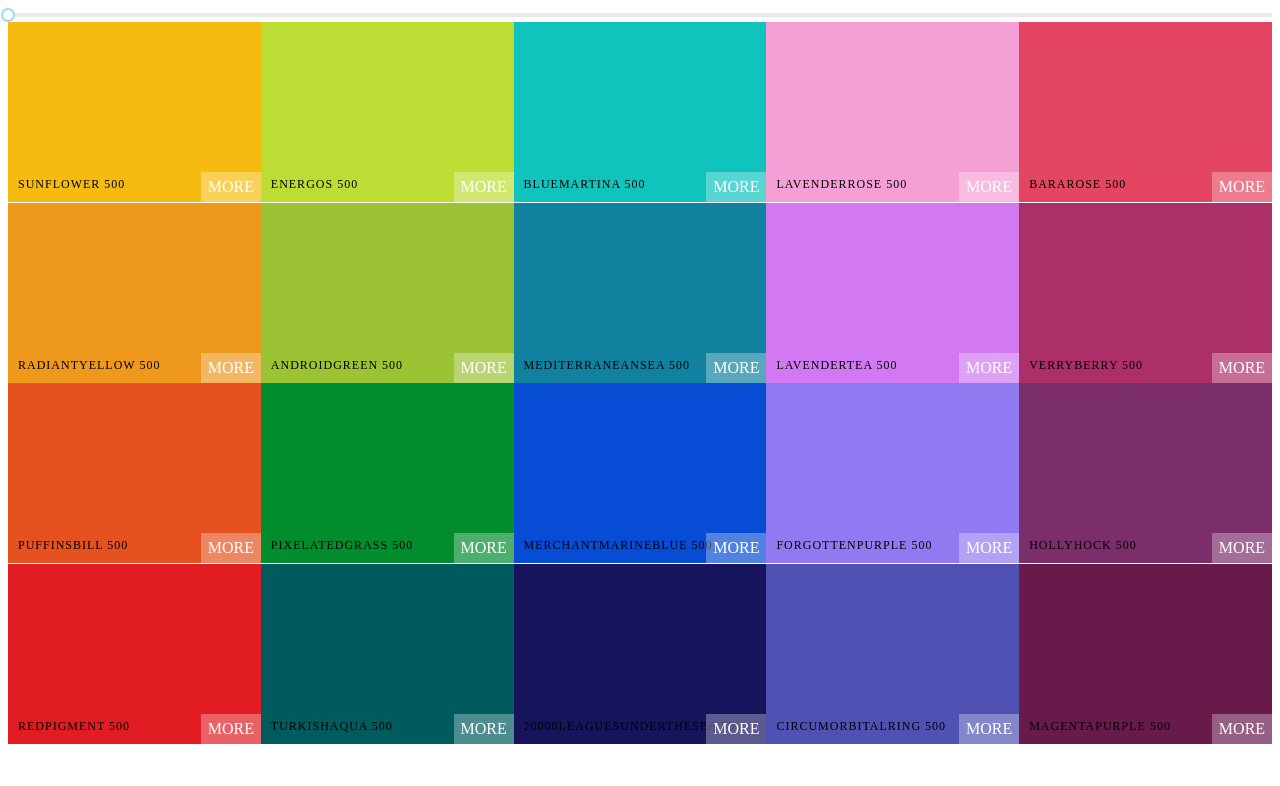
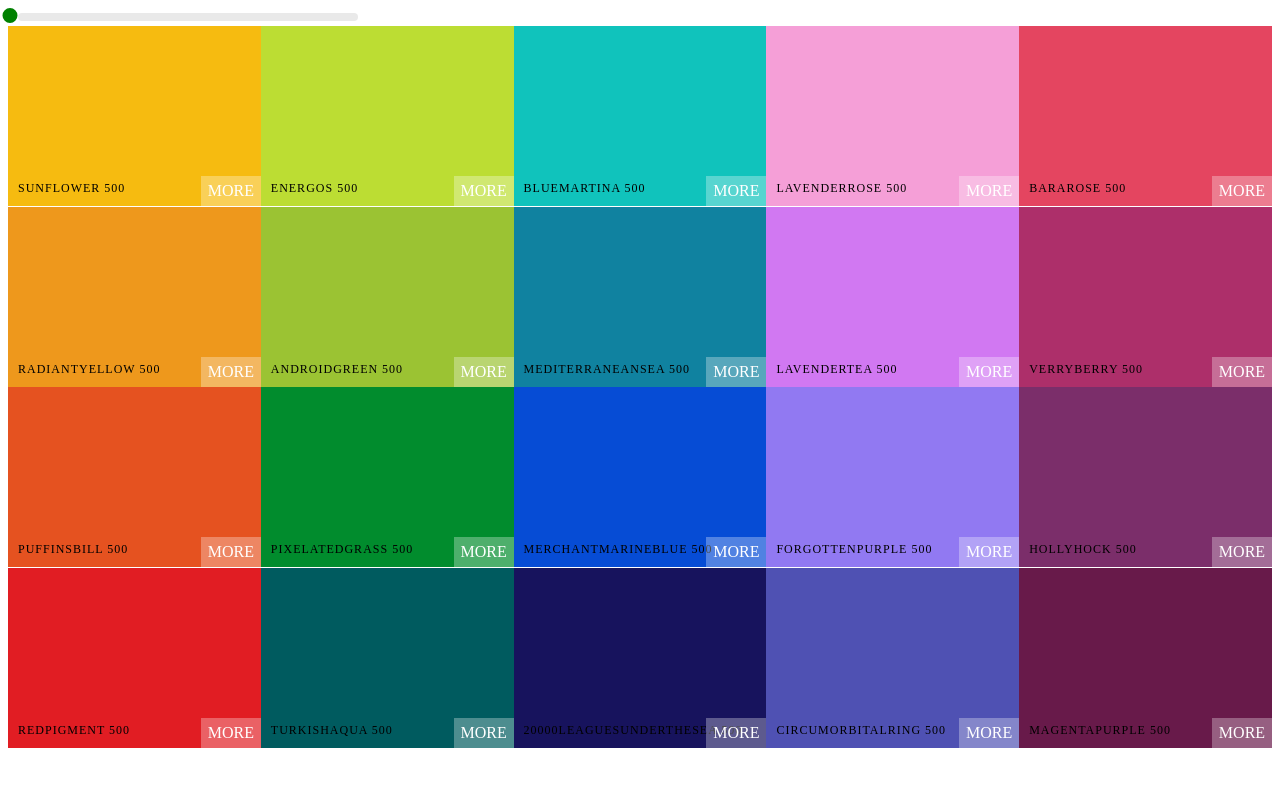
Before and after one commit to aakash-garg10/colorpicker, a React (Create React App) app: page / in a window 1280 px wide. Shown: the top 786 px of the page. Built offline with nearby package versions, Linux system fonts and the light colour scheme.

Commit message:
styled slider

```diff
--- a/src/Pallete.css
+++ b/src/Pallete.css
@@ -4,3 +4,26 @@
 .Pallete-colors {
   height: 90%;
 }
+.slider{
+ width: 340px;
+ margin: 0 10px;
+ display: inline-block;
+}
+.rc-slider-track{
+  background-color: transparent;
+}
+.rc-slider-rail{
+  height: 8px;
+}
+.rc-slider-handle,
+.rc-slider-handle:active,
+.rc-slider-handle:focus,
+.rc-slider-handle:hover{
+  background-color:green;
+  outline: none;
+  border:2px solid green;
+  width: 15px;
+  height: 15px;
+  margin-left:-8px;
+  margin-top:-5px;
+}
--- a/src/Pallete.jsx
+++ b/src/Pallete.jsx
@@ -1,9 +1,9 @@
 import React, { Component } from "react";
 import ColorBox from "./ColorBox";
+import "rc-slider/assets/index.css";
 import "./Pallete.css";
 //slider
 import Slider from "rc-slider";
-import "rc-slider/assets/index.css";
 
 class Pallete extends Component {
   constructor(props) {
@@ -17,15 +17,16 @@ class Pallete extends Component {
     this.setState({ level });
   }
   render() {
+    const { level } = this.state;
+    const { colors, paletteName, emoji } = this.props.pallete;
     //colors will be an array that contains many arrays of different shades of colors
-    const colorBoxes = this.props.pallete.colors[this.state.level].map(
-      (color) => {
+    const colorBoxes = colors[level].map((color) => {
       return <ColorBox background={color.hex} name={color.name} />;
-      }
-    );
+    });
 
     return (
       <div className="Pallete">
+        <div className="slider">
           <Slider
             defaulValue={this.state.level}
             min={100}
@@ -33,6 +34,7 @@ class Pallete extends Component {
             step={100}
             onAfterChange={this.changeLevel}
           />
+        </div>
         <div className="Pallete-colors">{colorBoxes}</div>
         {/* footer goes here */}
       </div>
```
Lines whose indentation alone changed are shown as unchanged.
